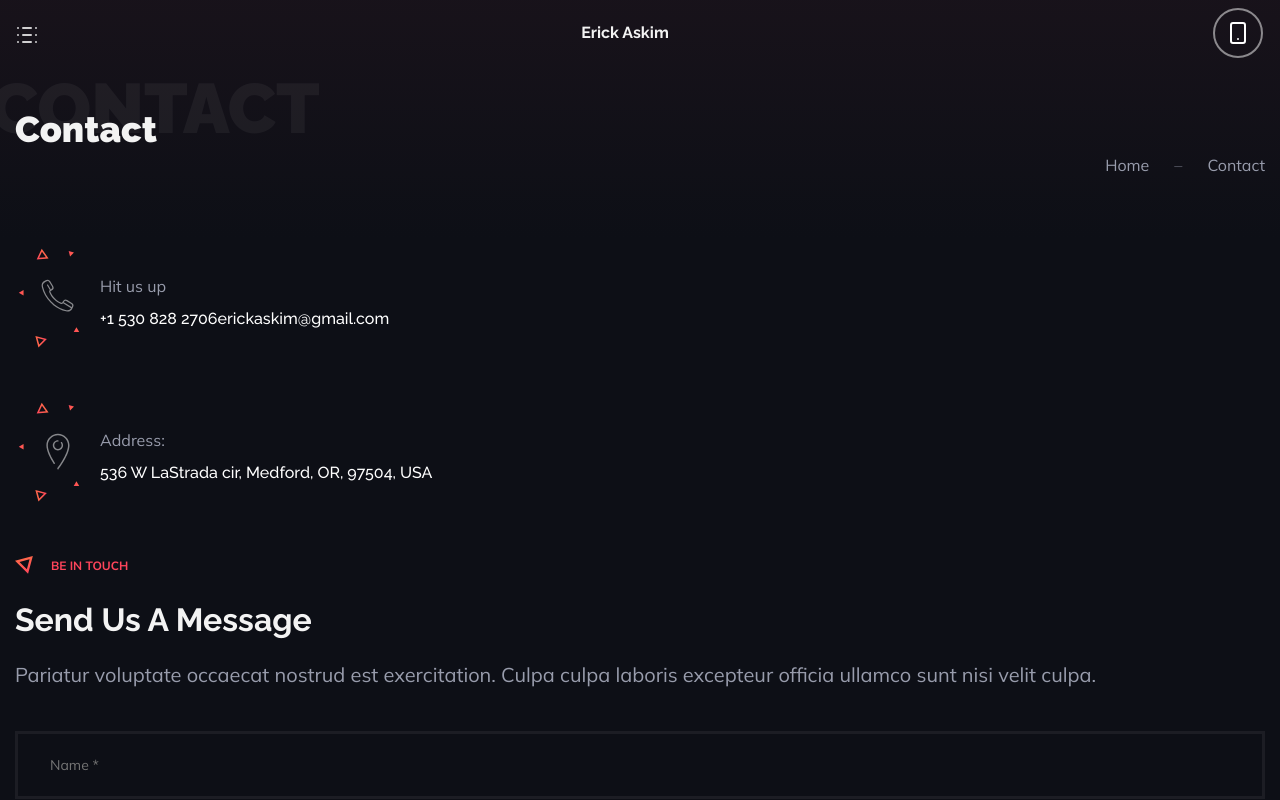
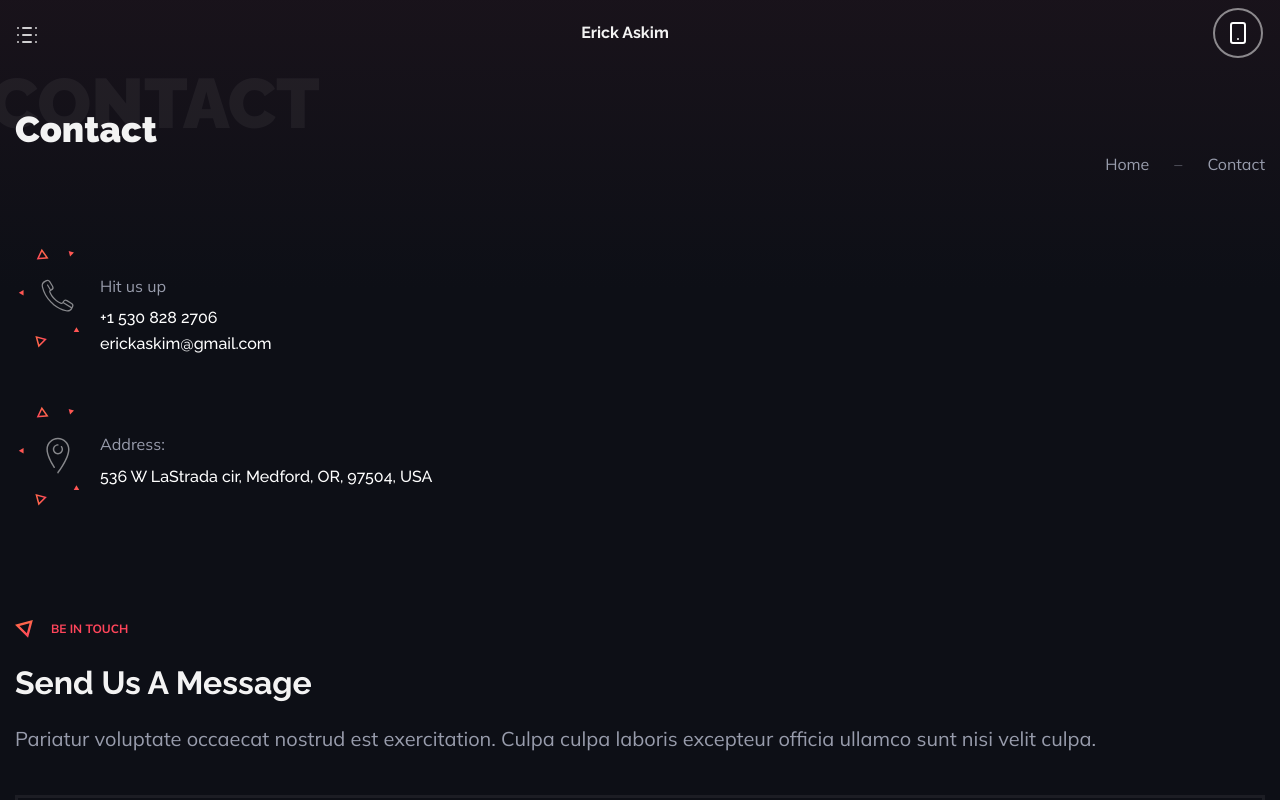
Before and after one commit to Guitarninja1/erickaskim.com, a Next.js app: page /contact in a window 1280 px wide. Shown: the top 800 px of the page. Built offline with nearby package versions, Linux system fonts and the light colour scheme.

Commit message:
fix contact negative margin

```diff
--- a/components/Breadcrumbs.module.css
+++ b/components/Breadcrumbs.module.css
@@ -13,10 +13,9 @@
 	margin: 0 25px;
 }
 .unordered {
-	position: relative;
 	display: flex;
 	justify-content: flex-end;
-	margin: -15px 0 0 0;
+	margin: 0;
 	padding: 0 15px 0 0;
 	list-style: none;
 	align-items: center;
--- a/views/Contact.js
+++ b/views/Contact.js
@@ -4,7 +4,7 @@ import Message from '../components/Message';
 import InTouch from '../components/InTouch';
 import Breadcrumbs from '../components/Breadcrumbs';
 import Header from '../components/Header';
-import styles from './Contact.module.css';
+import styles from './contact.module.css';
 import Flavortext from '../components/Flavortext';
 
 export default function Contact() {
@@ -12,8 +12,12 @@ export default function Contact() {
 		<div className='contact--wrapper'>
 			<div className={styles.wrapper}>
 				<Header />
-				<h2 className={styles.title}>Contact</h2>
-				<Breadcrumbs page='Contact' />
+				<div className={styles.titlewrapper}>
+					<h2 className={styles.title}>Contact</h2>
+					<div className={styles.breadcrumb}>
+						<Breadcrumbs page='Contact' />
+					</div>
+				</div>
 				<div className={styles.items}>
 					<div className={styles.image}>
 						<div>
--- a/views/Contact.module.css
+++ b/views/Contact.module.css
@@ -8,12 +8,12 @@
 	grid-template-columns: 100px 1fr;
 	margin-bottom: 50px;
 }
-.content1 {
+.contenthit {
 	display: flex;
 	flex-direction: column;
 	align-items: flex-start;
 }
-.content2 {
+.contentadd {
 	display: flex;
 	flex-direction: column;
 	align-items: flex-start;
@@ -36,9 +36,8 @@
 	color: #989cac;
 	margin: 30px 0 10px 0;
 }
-.address {
-}
 .title {
+	position: relative;
 	margin: 0 0 0 15px;
 	font-family: Raleway;
 	font-weight: 900;
@@ -47,12 +46,12 @@
 }
 .title::after {
 	content: 'CONTACT';
+	position: absolute;
 	opacity: 0.05;
 	font-size: 70px;
-	position: absolute;
-	left: -10px;
-	top: 55px;
+	left: -25px;
+	top: -60px;
 }
 .items {
-	padding-top: 70px;
+	padding: 70px 0 130px 0;
 }
--- a/views/contact.module.css
+++ b/views/contact.module.css
@@ -45,12 +45,19 @@
 }
 .title::after {
 	content: 'CONTACT';
+	position: absolute;
 	opacity: 0.05;
 	font-size: 70px;
-	position: absolute;
 	left: -10px;
-	top: 55px;
+	top: 50px;
 }
 .items {
-	padding-top: 70px;
+	padding: 70px 0 0 0;
 }
+.titlewrapper {
+	display: flex;
+	justify-content: space-between;
+}
+.breadcrumb {
+	padding-top: 60px;
+}
```
